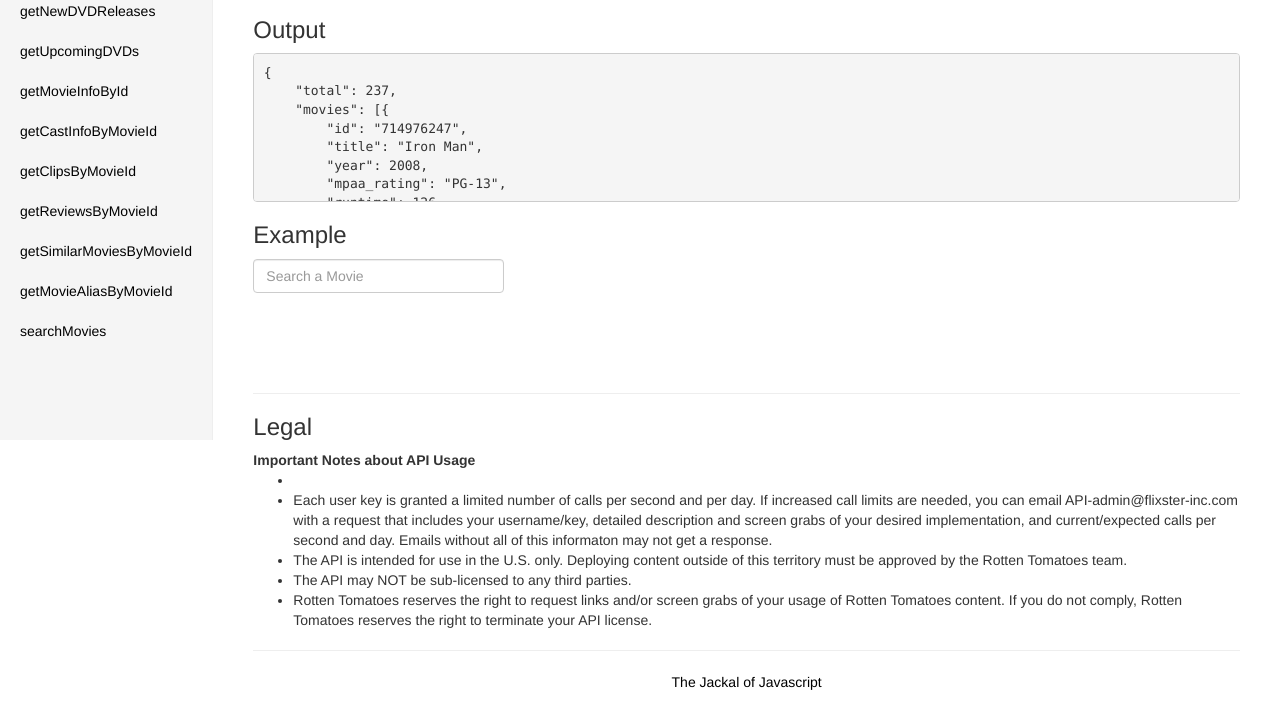
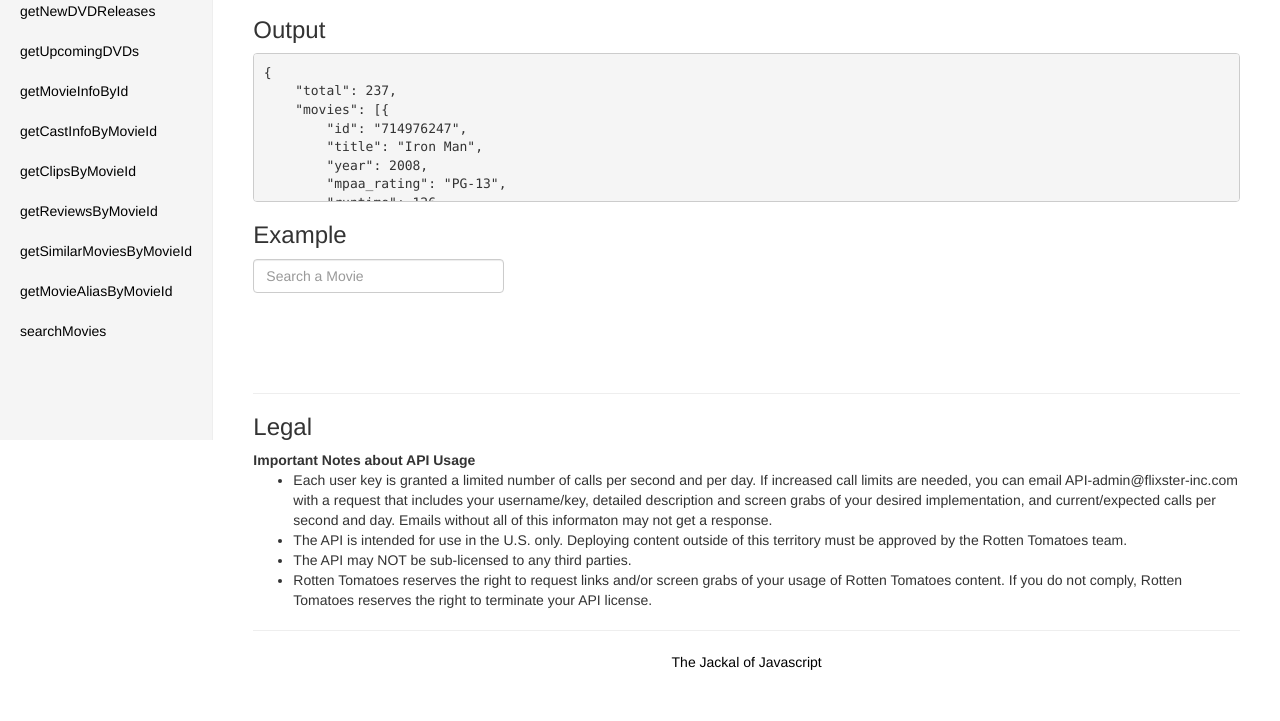
Before and after one commit to arvindr21/RottenTomatoesjQueryRestClient, a plain HTML site: page index.html in a window 1280 px wide. Shown: the part 360-1081 px from the top of the page. Drawn offline with nearby package versions, Linux system fonts and the light colour scheme.

Commit message:
Update index.html

```diff
--- a/index.html
+++ b/index.html
@@ -79,7 +79,7 @@
                 <hr />
                 <h3>Legal</h3>
                 <b>Important Notes about API Usage</b>
-                <ul><li>
+                <ul>
 <li>Each user key is granted a limited number of calls per second and per day.  If increased call limits are needed, you can email API-admin@flixster-inc.com with a request that includes your username/key, detailed description and screen grabs of your desired implementation, and current/expected calls per second and day.  Emails without all of this informaton may not get a response.  </li>
 <li>The API is intended for use in the U.S. only. Deploying content outside of this territory must be approved by the Rotten Tomatoes team.</li>
 <li>The API may NOT be sub-licensed to any third parties.</li>
```
